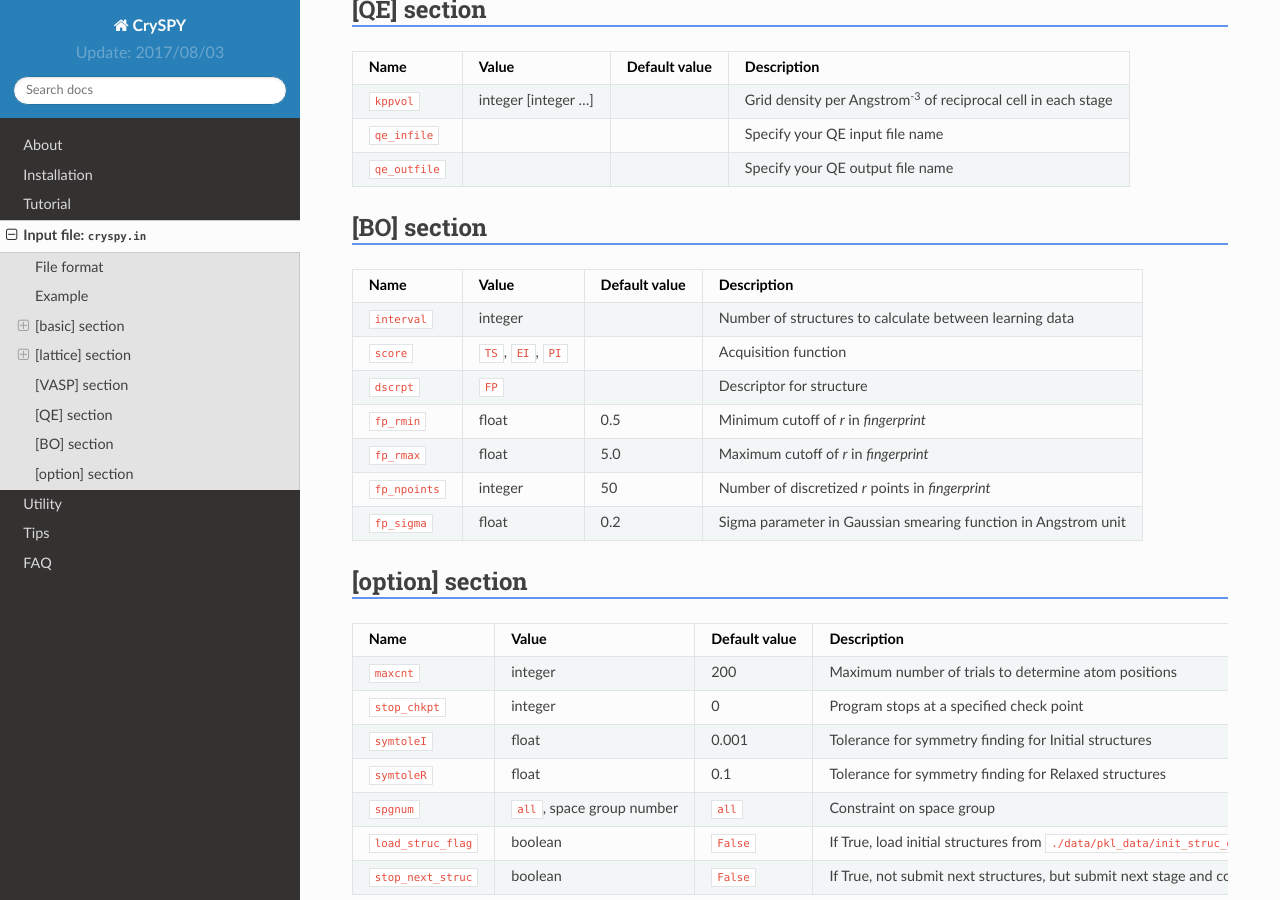
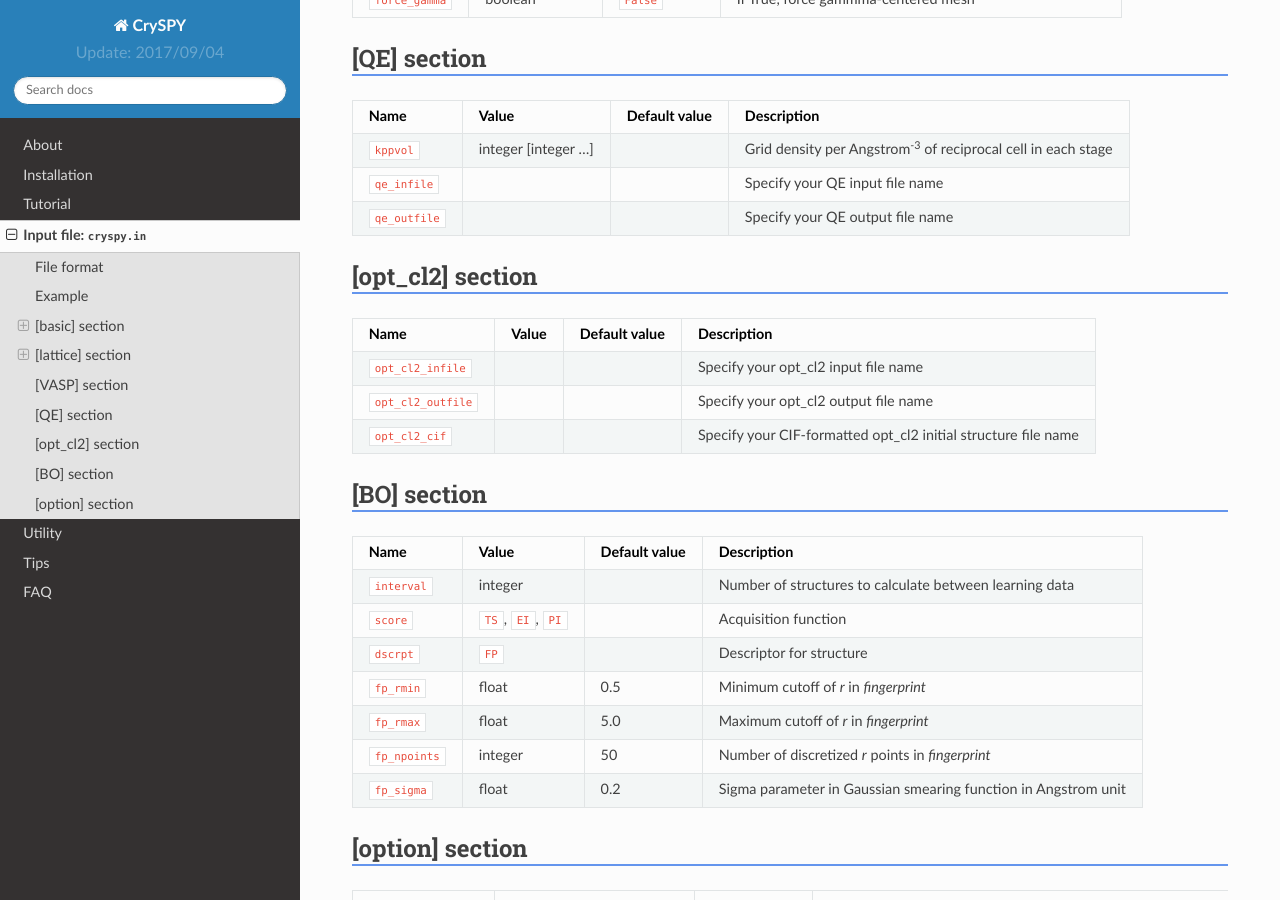
Before and after one commit to Tomoki-YAMASHITA/dev_CrySPY_doc, a Sphinx documentation site: the page built from source/input_file.rst, in a window 1280 px wide and 900 px high, scrolled down 3187 px. Built offline with Sphinx 7.4.7 and the Read the Docs theme 2.0.0, drawn with Linux system fonts in a browser that asks for light colours; formulas are drawn with MathJax 3; some of the changed text lies outside the part shown.

Commit message:
add documentation for the opt_cl2 interface

```diff
--- a/source/conf.py
+++ b/source/conf.py
@@ -55,9 +55,9 @@ author = u'CrySPY Development Team'
 # built documents.
 #
 # The short X.Y version.
-version = u'Update: 2017/08/03'
+version = u'Update: 2017/09/04'
 # The full version, including alpha/beta/rc tags.
-release = u'Updata: 2017/08/03'
+release = u'Updata: 2017/09/04'
 
 # The language for content autogenerated by Sphinx. Refer to documentation
 # for a list of supported languages.
--- a/source/input_file.rst
+++ b/source/input_file.rst
@@ -68,7 +68,7 @@ Example
    :widths: auto
 
    ``algo``, "``RS`` , ``BO``",  ,  Algorithm
-   ``calc_code``, "``VASP``, ``QE``",  , Caluculation code for structure optimization
+   ``calc_code``, "``VASP``, ``QE``, ``opt_cl2``",  , Caluculation code for structure optimization
    ``tot_struc``, integer,  , Total number of structures
    ``natot``, integer,  , Total number of atoms in a unit cell
    ``atype``, "atomic symbol [atomic symbol ...]",  , Atom type
@@ -101,6 +101,7 @@ CrySPY is interfaced with:
 
 - ``VASP``: **VASP** (https://www.vasp.at)
 - ``QE``: **Q**\ uantum **E**\ spresso (http://www.quantum-espresso.org)
+- ``opt_cl2``: **opt_cl2**
 
 
 
@@ -192,6 +193,23 @@ Rhombohedral system
 
 
 .. index::
+   single: [opt_cl2]
+
+[opt_cl2] section
+==================
+
+.. csv-table::
+   :header: Name, Value, Default value, Description
+   :widths: auto
+
+   ``opt_cl2_infile``,  ,  ,  Specify your opt_cl2 input file name
+   ``opt_cl2_outfile``,  ,  ,  Specify your opt_cl2 output file name
+   ``opt_cl2_cif``,  ,  ,  Specify your CIF-formatted opt_cl2 initial structure file name
+
+
+
+
+.. index::
    single: [BO]
 
 [BO] section
```
